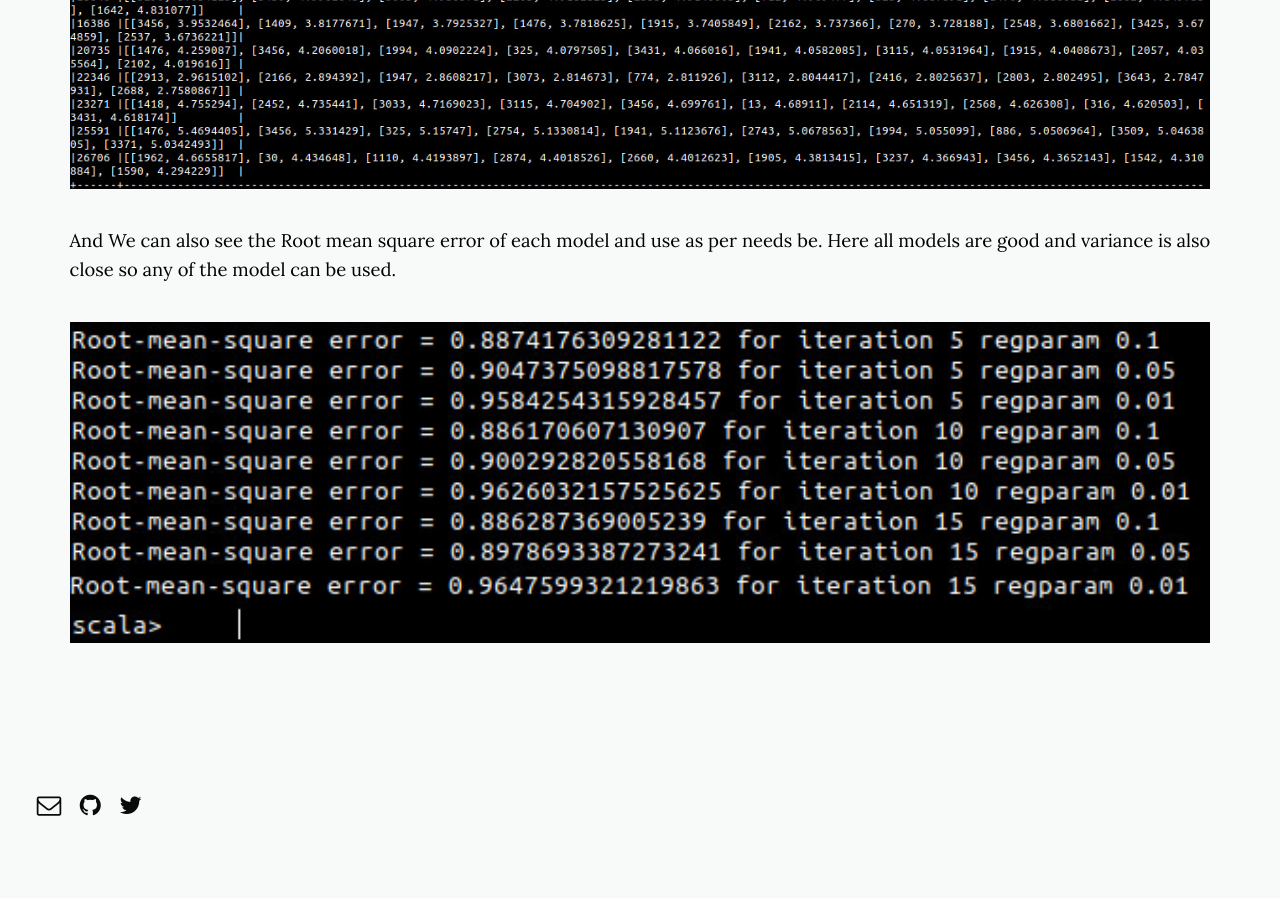
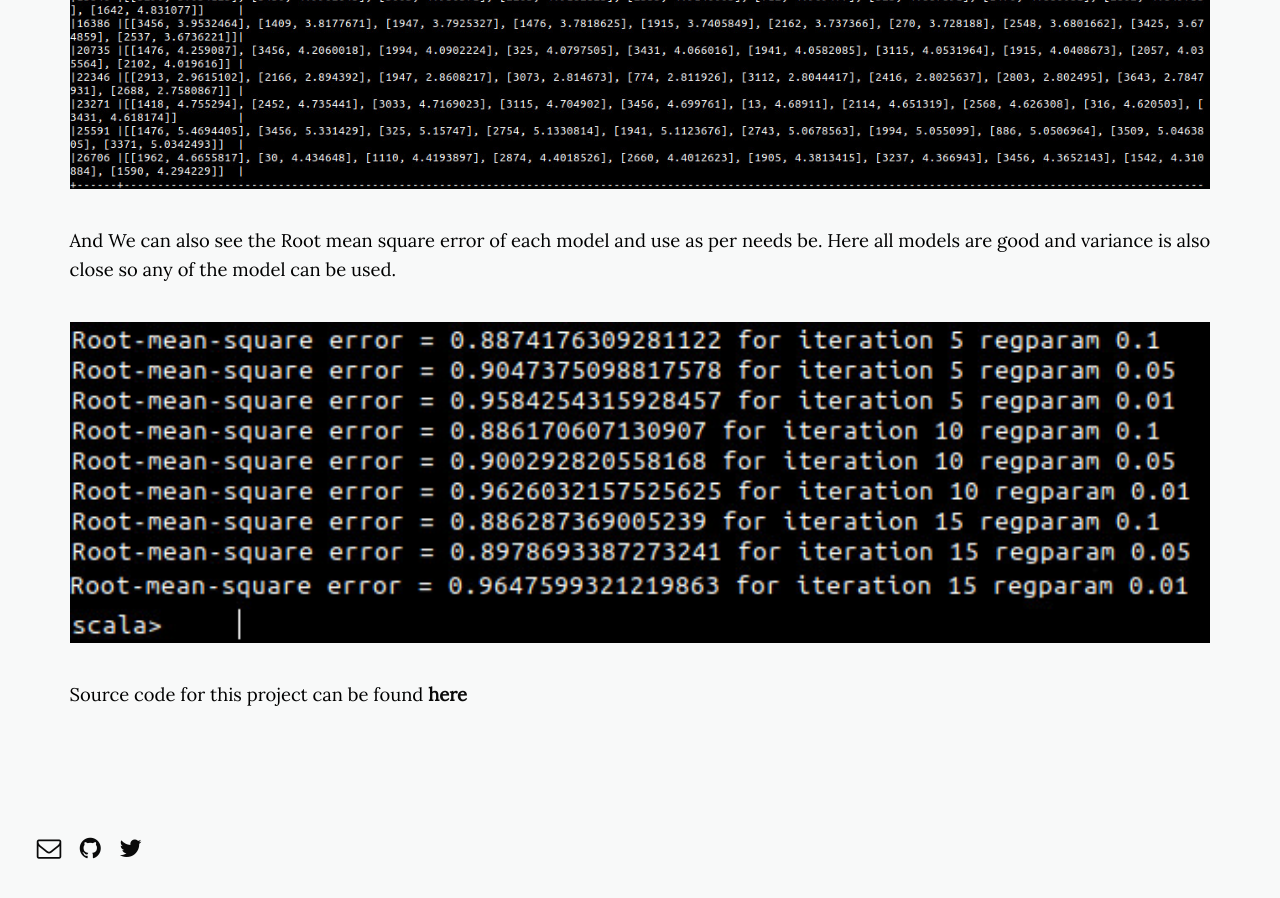
Before and after one commit to daftengineer/daftengineer.github.io, a Jekyll site: the page built from _posts/2018-09-06-collaborative-filtering.markdown, in a window 1280 px wide and 900 px high, scrolled down 3174 px. Built offline with Jekyll 4.4.1, drawn with Linux system fonts in a browser that asks for light colours; nearby versions of some CDN libraries; before the commit the page ends 4031 px from its top, so only the background shows below that.

Commit message:
Update 2018-09-06-collaborative-filtering.markdown

```diff
--- a/_posts/2018-09-06-collaborative-filtering.markdown
+++ b/_posts/2018-09-06-collaborative-filtering.markdown
@@ -17,4 +17,5 @@
 <img src="https://daftengineer.github.io/media_assets/ml5p1.jpg" />
   <p style="text-align:justify;">And We can also see the Root mean square error of each model and use as per needs be. Here all models are good and variance is also close so any of the model can be used.</p>
 <img src="https://daftengineer.github.io/media_assets/ml5p3.jpg" />
+  <p style="text-align:justify;">Source code for this project can be found <a href="https://github.com/daftengineer/MachineLearningProjects/blob/master/Collab.scala">here</a></p>
 </div>
```
